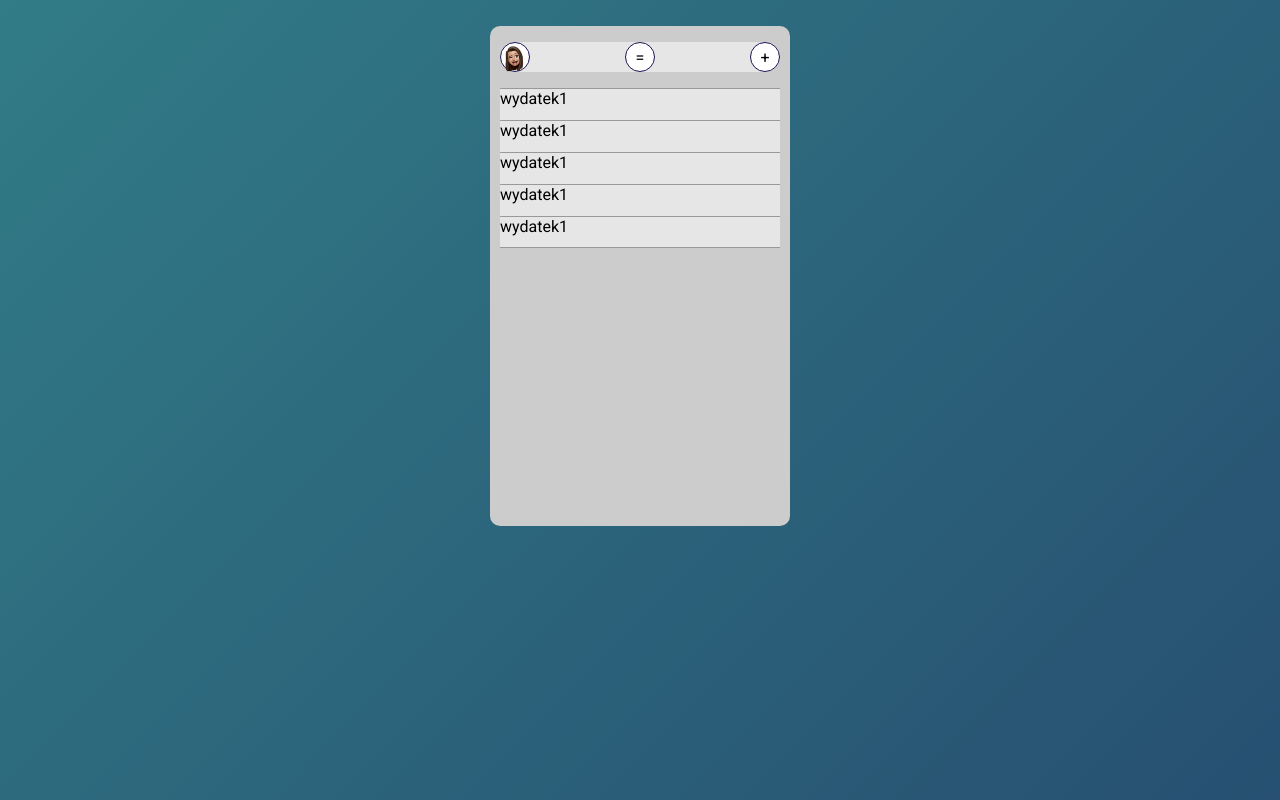
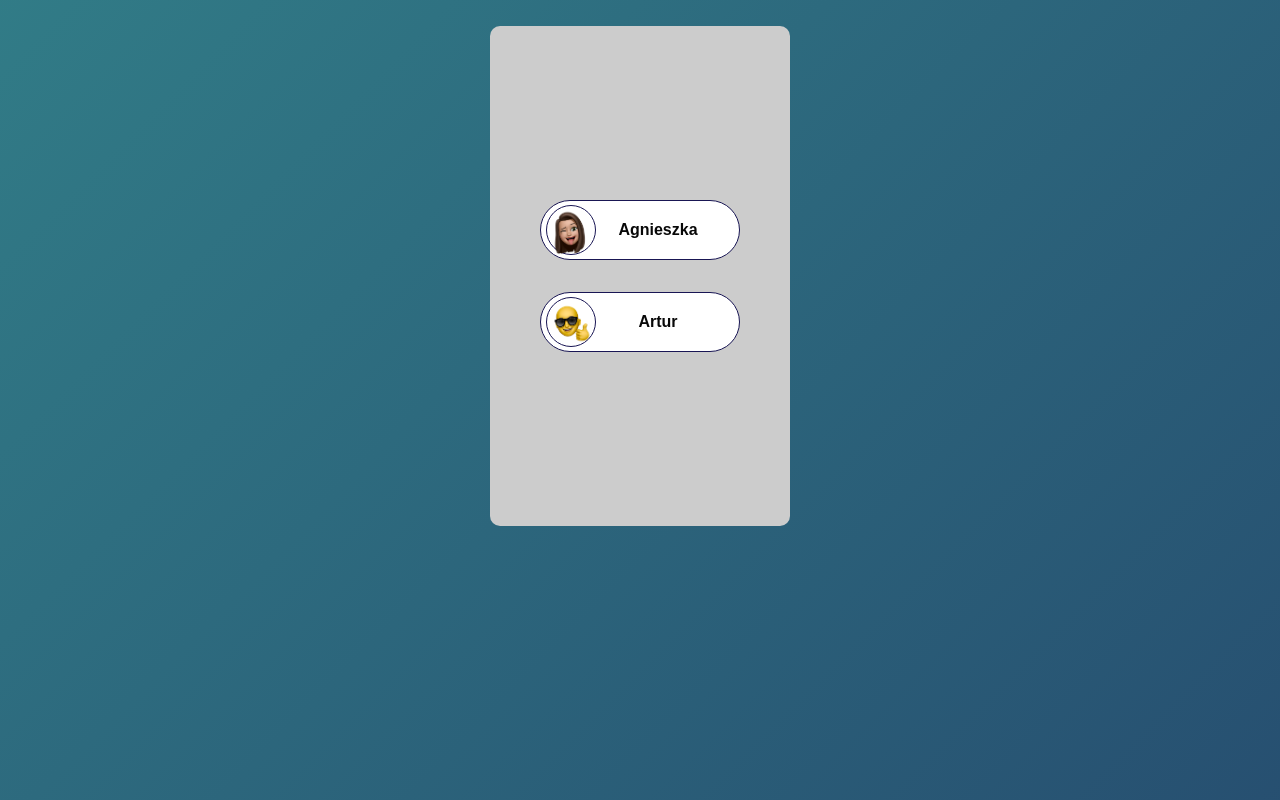
Before and after one commit to artursem/wydatki, a plain HTML site: page index.html in a window 1280 px wide. Drawn offline with Linux system fonts and the light colour scheme.

Commit message:
initial commit

```diff
--- a/index.html
+++ b/index.html
@@ -10,7 +10,7 @@
     <title>wydatki</title>
 </head>
 <body>
-    <section class="card pos-up" id="panel-user">
+    <section class="card pos-screen" id="panel-user">
         <div class="choose-user">
             <button data-user="Agnieszka" class="choose-user__user">
                 <div class="choose-user__user__picture">
@@ -49,7 +49,7 @@
         </div>
     </section>
 
-    <section class="card pos-screen" id="panel-main">
+    <section class="card pos-up" id="panel-main">
         <div class="main">
             <div class="main__top">
                 <div class="main__top__user">
```
